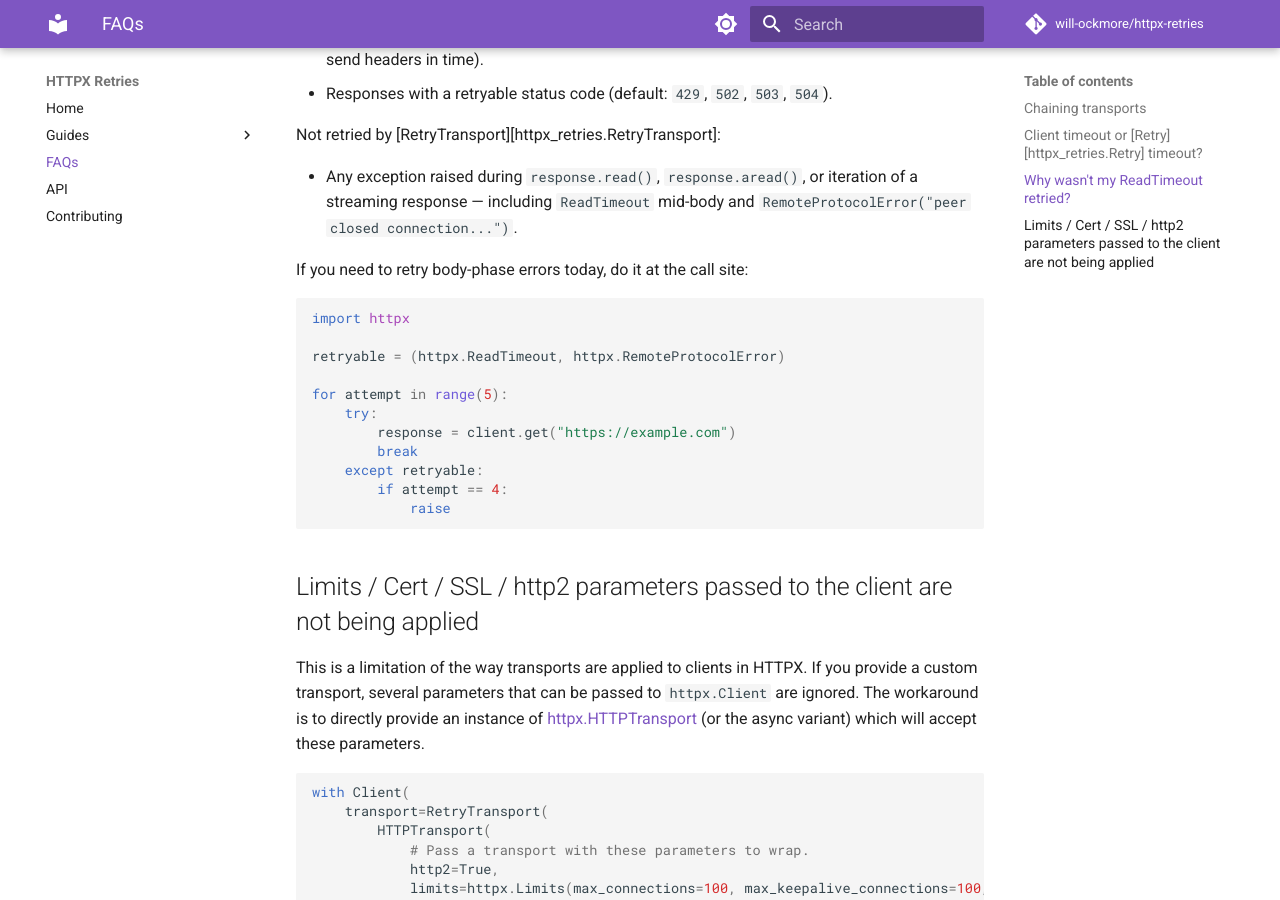
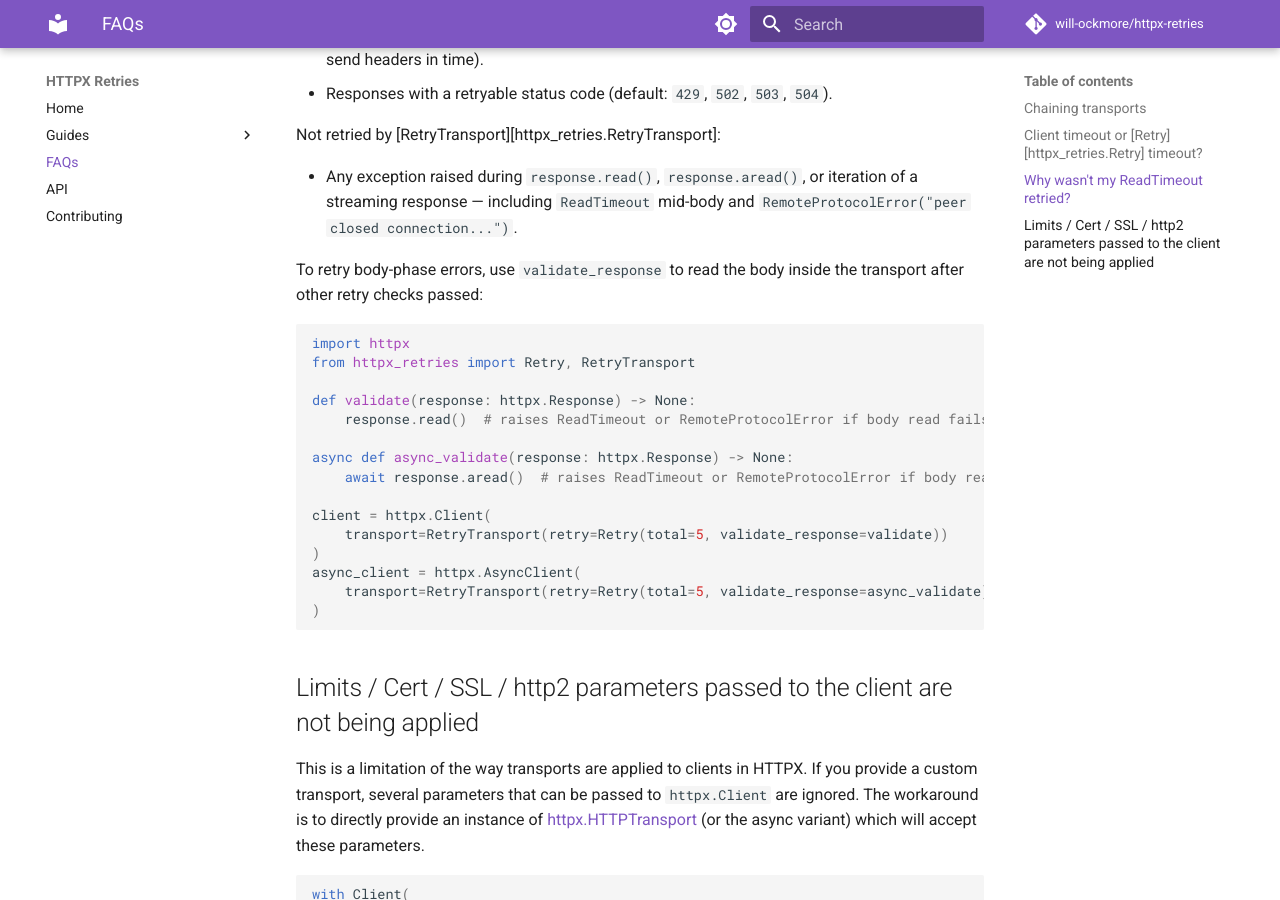
Before and after one commit to will-ockmore/httpx-retries, an MkDocs documentation site: the page built from docs/faq.md, in a window 1280 px wide and 900 px high, scrolled down 1530 px. Built offline with MkDocs 1.6.1 and Material for MkDocs 9.7.7, drawn with Linux system fonts in a browser that asks for light colours; comment, search, counter and statistics services are not loaded.

Commit message:
docs: updated faq on body read errors to use validate_response option

````diff
--- a/docs/faq.md
+++ b/docs/faq.md
@@ -59,20 +59,24 @@
 
 - Any exception raised during `response.read()`, `response.aread()`, or iteration of a streaming response — including `ReadTimeout` mid-body and `RemoteProtocolError("peer closed connection...")`.
 
-If you need to retry body-phase errors today, do it at the call site:
+To retry body-phase errors, use `validate_response` to read the body inside the transport after other retry checks passed:
 
 ```python
 import httpx
+from httpx_retries import Retry, RetryTransport
 
-retryable = (httpx.ReadTimeout, httpx.RemoteProtocolError)
+def validate(response: httpx.Response) -> None:
+    response.read()  # raises ReadTimeout or RemoteProtocolError if body read fails
 
-for attempt in range(5):
-    try:
-        response = client.get("https://example.com")
-        break
-    except retryable:
-        if attempt == 4:
-            raise
+async def async_validate(response: httpx.Response) -> None:
+    await response.aread()  # raises ReadTimeout or RemoteProtocolError if body read fails
+
+client = httpx.Client(
+    transport=RetryTransport(retry=Retry(total=5, validate_response=validate))
+)
+async_client = httpx.AsyncClient(
+    transport=RetryTransport(retry=Retry(total=5, validate_response=async_validate))
+)
 ```
 
 ## Limits / Cert / SSL / http2 parameters passed to the client are not being applied
````
